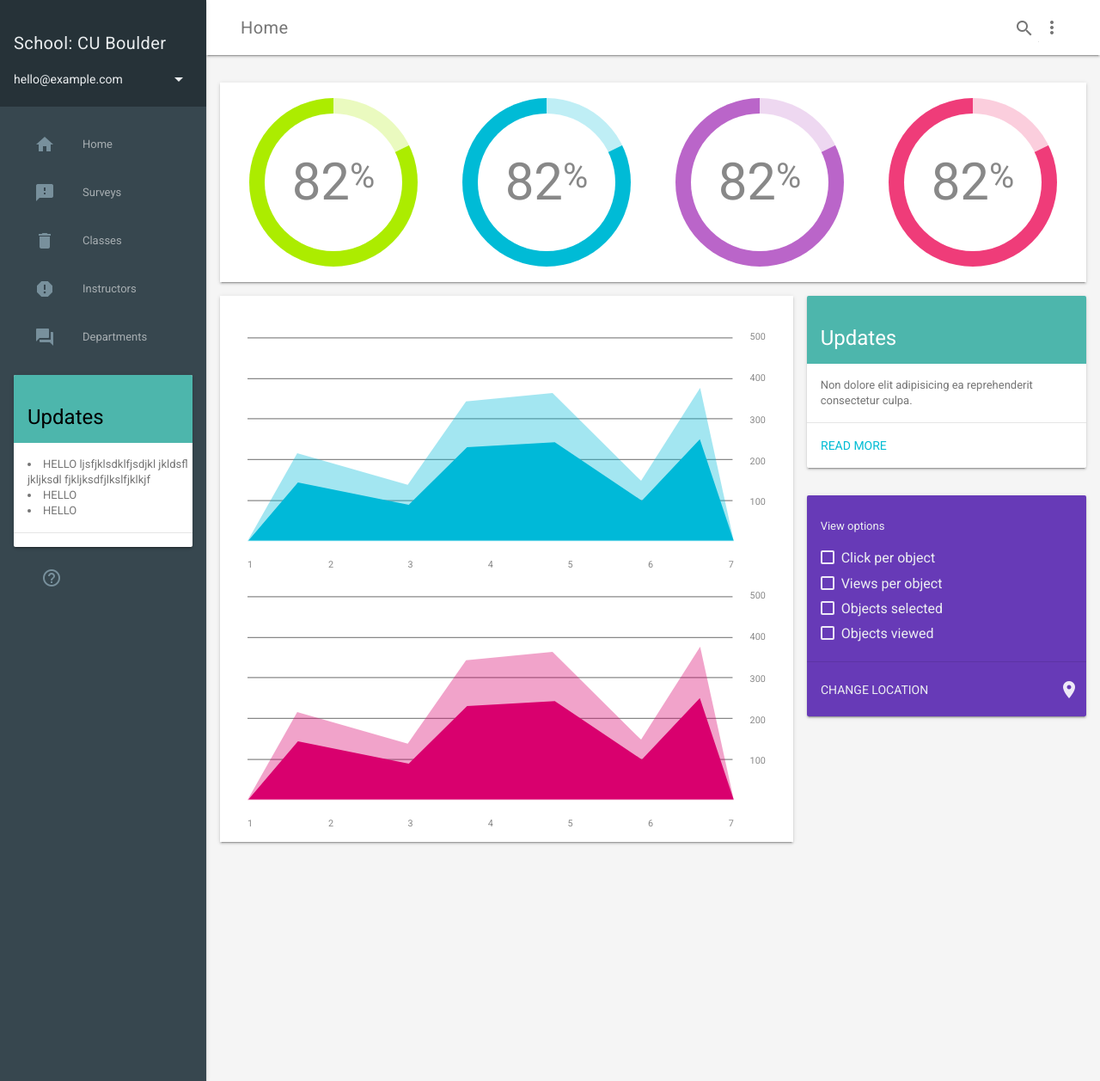
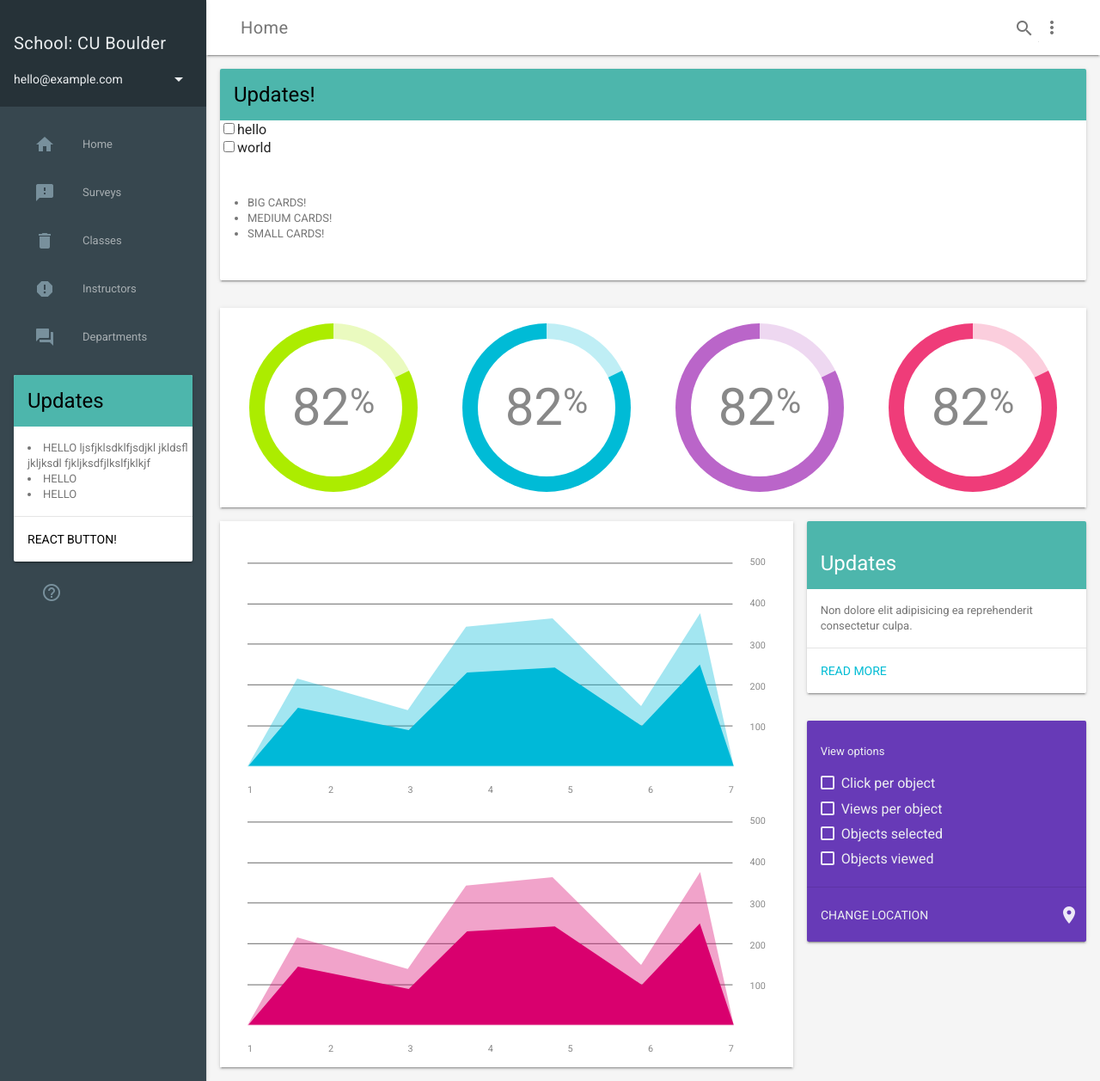
Before and after one commit to SFII/scq, a Python web app: template src/templates/dashboard.html in a window 1280 px wide. Shown: the whole page at 86% size. Run offline with Jinja, Linux system fonts and the light colour scheme; the template is opened without the code that fills it, so the values that code supplies are empty.

Commit message:
added the checkboxes

```diff
--- a/src/templates/dashboard.html
+++ b/src/templates/dashboard.html
@@ -36,10 +36,10 @@
           <button class="mdl-button mdl-js-button mdl-js-ripple-effect mdl-button--icon" id="hdrbtn">
             <i class="material-icons">more_vert</i>
           </button>
-          <ul class="mdl-menu mdl-js-menu mdl-js-ripple-effect mdl-menu--bottom-right" for="hdrbtn">
-            <li class="mdl-menu__item">About</li>
-            <li class="mdl-menu__item">Contact</li>
-            <li class="mdl-menu__item">Legal information</li>
+          <ul class="mdl-menu mdl-js-menu mdl-js-ripple-effect mdl-menu--bottom-right" for="hdrbtn" onCli>
+            <li class="mdl-menu__item" onclick="addSmall()">Add Small Box</li>
+            <li class="mdl-menu__item" onclick="addMedium()">Add Medium Box</li>
+            <li class="mdl-menu__item" onclick="addBig()">Add Big Box</li>
           </ul>
         </div>
       </header>
@@ -224,65 +224,115 @@
     <script src="../assets/javascripts/material.js"></script>
   </body>
 </html>
+<script>
 
-
-<script type="text/babel">
+"use strict";
 
 var Title = React.createClass({
-    render: function(){
-      return (
-        <div className="mdl-card__title mdl-card--expand mdl-color--teal-300">
-          <h2 className="mdl-card__title-text"> { this.props.titleText } </h2>
-        </div>
+  displayName: "Title",
+
+  render: function render() {
+    return React.createElement(
+      "div",
+      { className: "mdl-card__title mdl-card--expand mdl-color--teal-300" },
+      React.createElement(
+        "h2",
+        { className: "mdl-card__title-text" },
+        " ",
+        this.props.titleText,
+        " "
+      )
     );
   }
 });
 
+
+
+
+
+
+
 var Support = React.createClass({
+  displayName: "Support",
+
   propTypes: {
     bullets: React.PropTypes.array.isRequired
   },
 
-    render: function(){
-      const bulletPoints = this.props.bullets.map((bullet) => {
-        return <li key={ bullet }>{ bullet }</li>;
+  render: function render() {
+    var bulletPoints = this.props.bullets.map(function (bullet) {
+      return React.createElement(
+        "li",
+        { key: bullet },
+        bullet
+      );
     });
 
-      return (
-        <div className="mdl-card__supporting-text mdl-color-text--grey-600">
-          <ul className="mdl-card__supporting-text mdl-color-text--grey-600">
-            { bulletPoints }
-          </ul>
-        </div>
+    return React.createElement(
+      "div",
+      { className: "mdl-card__supporting-text mdl-color-text--grey-600" },
+      React.createElement(
+        "ul",
+        { className: "mdl-card__supporting-text mdl-color-text--grey-600" },
+        bulletPoints
+      )
     );
   }
 });
 
+
 var Card = React.createClass({
+  displayName: "Card",
+
   propTypes: {
     bullets: React.PropTypes.array.isRequired
   },
 
-    render: function(){
-      return (
-        <div>
-          <Title titleText="Updates!" />
-          <Support bullets={ this.props.bullets }/>
-        </div>
+  render: function render() {
+    return React.createElement(
+      "div",
+      null,
+      React.createElement(Title, { titleText: "Updates!" }),
+      React.createElement(
+        "div",
+        null,
+        React.createElement(Checkbox, null)
+      ),
+      React.createElement(Support, { bullets: this.props.bullets })
+    );
+  }
+});
+
+
+var Checkbox = React.createClass({
+    displayName: "Checkbox",
+
+    render: function render() {
+        return React.createElement(
+            "checkbox",
+            { action: "" },
+            React.createElement("input", { type: "checkbox", name: "vehicle", value: "Bike" }),
+            "hello",
+            React.createElement("br",null),
+            React.createElement("input", { type: "checkbox", name: "vehicle", value: "Car" }),
+            "world"
         );
     }
 });
 
 var Page = React.createClass({
-    render: function(){
-      return (
-        <div className="updates mdl-card mdl-shadow--2dp mdl-cell mdl-cell--4-col mdl-cell--8-col-tablet mdl-cell--12-col-desktop">
-          <Card bullets={ ['SAMPLE ONE', 'SAMPLE TWO', 'SAMPLE THREE'] }/>
-        </div>);
+  displayName: "Page",
+
+  render: function render() {
+    return React.createElement(
+      "div",
+      { className: "updates mdl-card mdl-shadow--2dp mdl-cell mdl-cell--4-col mdl-cell--8-col-tablet mdl-cell--12-col-desktop" },
+      React.createElement(Card, { bullets: ['BIG CARDS!', 'MEDIUM CARDS!', 'SMALL CARDS!'] })
+    );
   }
 });
 
-  ReactDOM.render(<Page/>, document.getElementById('main-grid'));
+ReactDOM.render(React.createElement(Page, null), document.getElementById('main-grid'));
 
 var button = document.createElement('button');
 var textNode = document.createTextNode('REACT BUTTON!');
@@ -290,4 +340,65 @@
 button.className = 'mdl-button mdl-js-button mdl-js-ripple-effect';
 componentHandler.upgradeElement(button);
 document.getElementById('container').appendChild(button);
+
+function addBig() {
+    var node = document.createElement("div");
+    node.className = "updates mdl-card mdl-shadow--2dp mdl-cell mdl-cell--4-col mdl-cell--8-col-tablet mdl-cell--12-col-desktop";
+    var first = document.getElementById("main-grid").firstChild;
+    document.getElementById("main-grid").insertBefore(node, first);
+
+    var div1 = document.createElement("div");
+
+    var node2 = document.createElement("div");
+    node2.className = "mdl-card__title mdl-card--expand mdl-color--teal-300";
+
+    var node3 = document.createElement("h2");
+    node3.className="mdl-card__title-text";
+
+    node.appendChild(div1);
+    div1.appendChild(node2);
+    node2.appendChild(node3);
+}
+
+function addMedium() {
+    var node = document.createElement("div");
+    node.className = "updates mdl-card mdl-shadow--2dp mdl-cell mdl-cell--4-col mdl-cell--8-col-tablet mdl-cell--8-col-desktop";
+    var first = document.getElementById("main-grid").firstChild;
+    document.getElementById("main-grid").insertBefore(node, first);
+
+    var div1 = document.createElement("div");
+
+    var node2 = document.createElement("div");
+    node2.className = "mdl-card__title mdl-card--expand mdl-color--teal-300";
+
+    var node3 = document.createElement("h2");
+    node3.className="mdl-card__title-text";
+
+    node.appendChild(div1);
+    div1.appendChild(node2);
+    node2.appendChild(node3);
+}
+
+function addSmall() {
+    var node = document.createElement("div");
+    node.className = "updates mdl-card mdl-shadow--2dp mdl-cell mdl-cell--4-col mdl-cell--8-col-tablet mdl-cell--4-col-desktop";
+    var first = document.getElementById("main-grid").firstChild;
+    document.getElementById("main-grid").insertBefore(node, first);
+
+    var div1 = document.createElement("div");
+
+    var node2 = document.createElement("div");
+    node2.className = "mdl-card__title mdl-card--expand mdl-color--teal-300";
+
+    var node3 = document.createElement("h2");
+    node3.className="mdl-card__title-text";
+
+    node.appendChild(div1);
+    div1.appendChild(node2);
+    node2.appendChild(node3);
+}
+
+
+
+
 </script>
```
Lines whose indentation alone changed are shown as unchanged.
